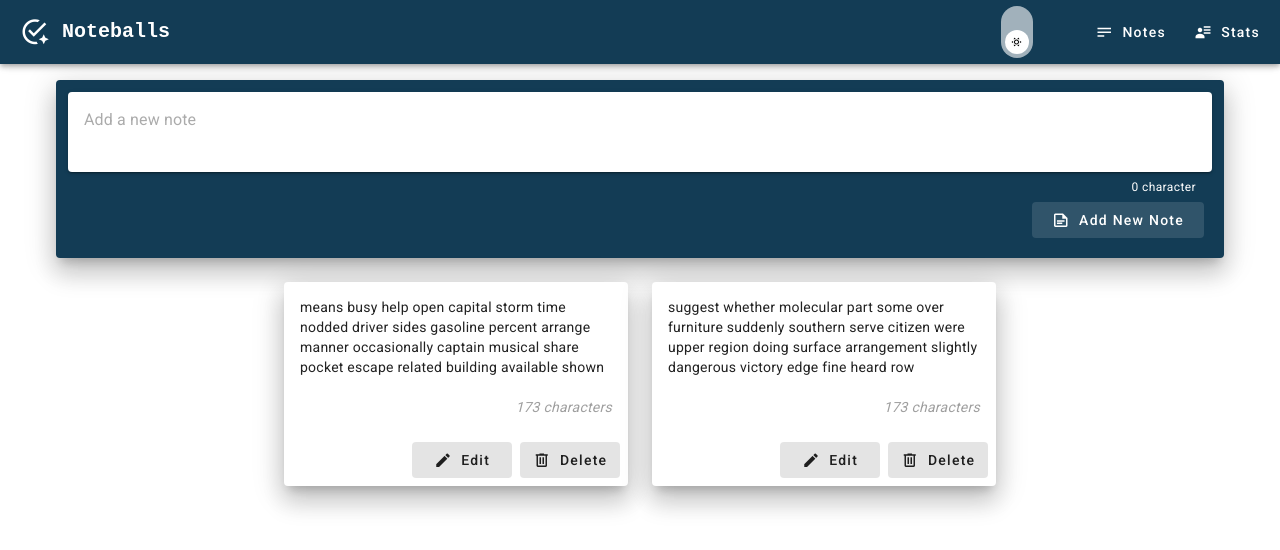
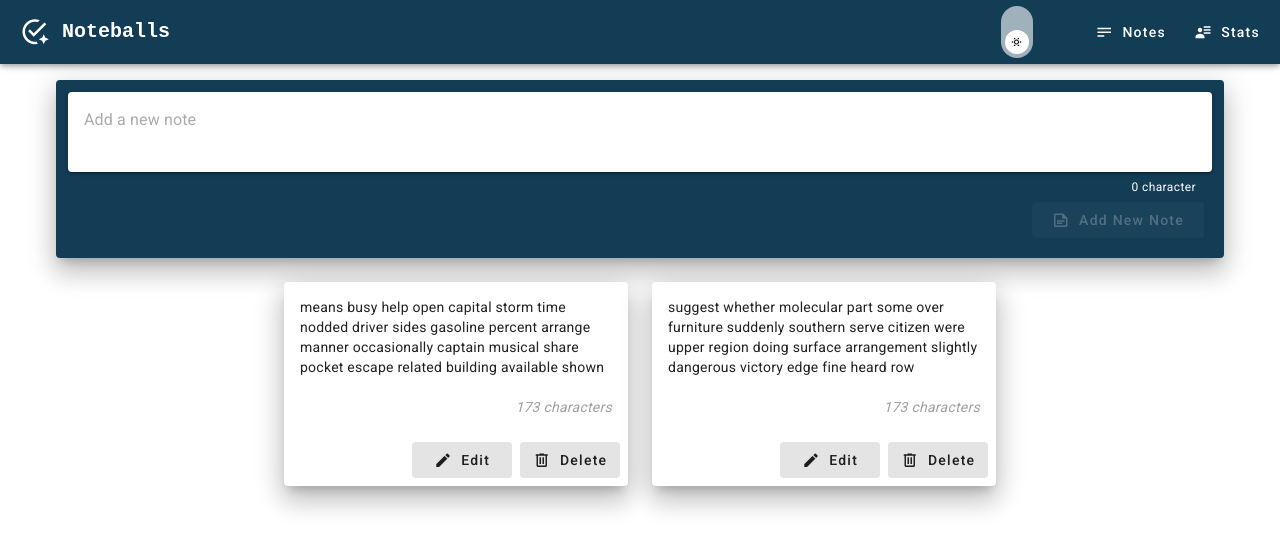
Before and after one commit to webclidev/vue-composition-api-gridnotes, a Vue app: page /stats in a window 1280 px wide. Shown: the top 550 px of the page. Built offline with nearby package versions, Linux system fonts and the light colour scheme.

Commit message:
added disabled condition to add new note btn

```diff
--- a/src/views/ViewNotes.vue
+++ b/src/views/ViewNotes.vue
@@ -12,6 +12,7 @@
           prepend-icon="mdi-note-text-outline"
           class="text-capitalize px-5"
           @click="addNewNoteHandler"
+          :disabled="!noteText.trim()"
           >Add new note</v-btn
         >
       </template>
```
